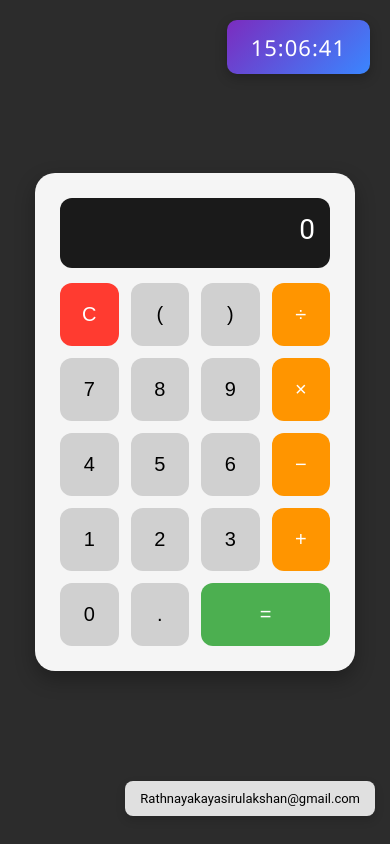
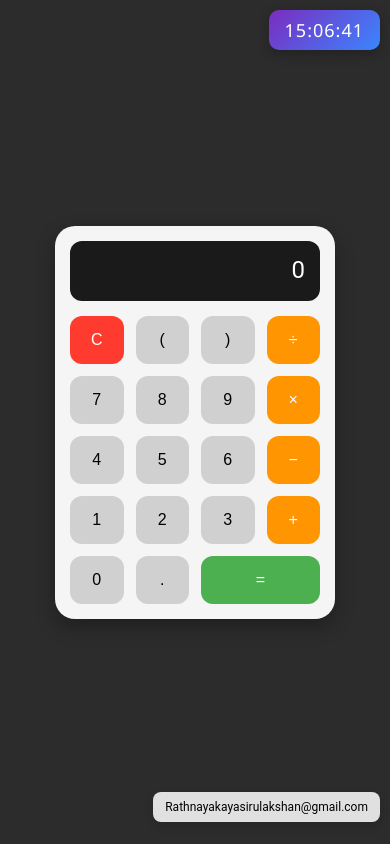
Before and after one commit to YasiruLR/Calculator, a plain HTML site: page index.html in a window 390 px wide. Drawn offline with Linux system fonts and the light colour scheme.

Commit message:
add button & css

```diff
--- a/style.css
+++ b/style.css
@@ -117,3 +117,35 @@ button:hover {
   transform: scale(1.05);
   box-shadow: 0 6px 18px rgba(0, 0, 0, 0.3); /* Enhanced hover shadow */
 }
+
+/* Responsive Design */
+@media (max-width: 400px) {
+  .calculator {
+    max-width: 280px; /* Smaller width for mobile */
+    padding: 15px;
+  }
+
+  .display {
+    font-size: 24px;
+    height: 60px;
+  }
+
+  button {
+    padding: 15px;
+    font-size: 16px;
+  }
+
+  .clock {
+    font-size: 18px;
+    padding: 8px 16px;
+    top: 10px;
+    right: 10px;
+  }
+
+  .email-footer {
+    font-size: 12px;
+    padding: 8px 12px;
+    bottom: 10px;
+    right: 10px;
+  }
+}
```
